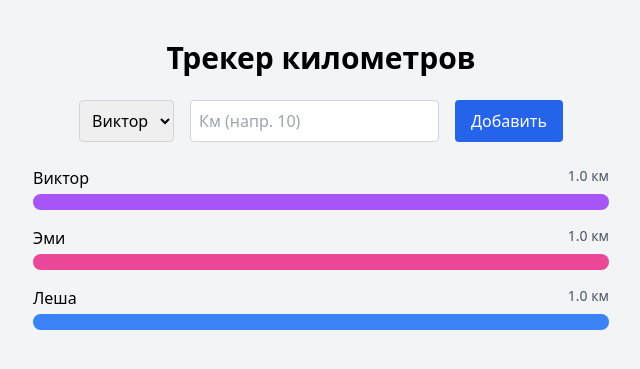
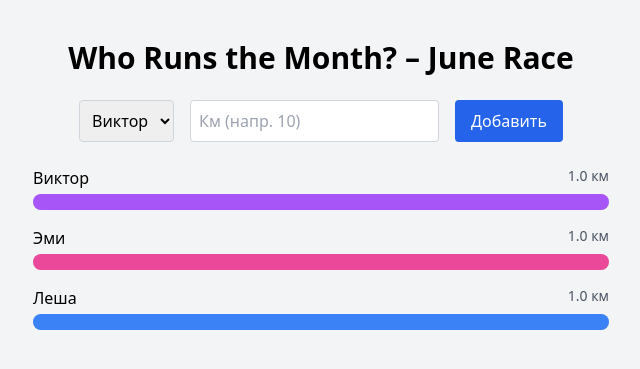
Before and after one commit to alex2romanov/km-tracker, a Flask app: page / in a window 1280 px wide. Shown: the top 369 px of the page, without its empty margins (319-959 px from the left). Run offline with Flask 3, Linux system fonts and the light colour scheme; some libraries are stand-ins or nearby versions.

Commit message:
initial commit

```diff
--- a/templates/index.html
+++ b/templates/index.html
@@ -3,7 +3,7 @@
 <head>
   <meta charset="UTF-8" />
   <meta name="viewport" content="width=device-width, initial-scale=1.0" />
-  <title>Трекер километров</title>
+  <title>Who Runs the Month? – June Race</title>
   <script src="https://cdn.tailwindcss.com"></script>
   <style>
     /* Fallback styles in case Tailwind fails to load */
@@ -42,7 +42,7 @@
   </style>
 </head>
 <body class="bg-gray-100 min-h-screen flex flex-col items-center justify-start py-10">
-  <h1 class="text-3xl font-bold mb-6">Трекер километров</h1>
+  <h1 class="text-3xl font-bold mb-6">Who Runs the Month? – June Race</h1>
 
   <form method="post" class="flex space-x-4 mb-6">
     <select name="name" id="nameInput" class="border p-2 rounded" required>
```
